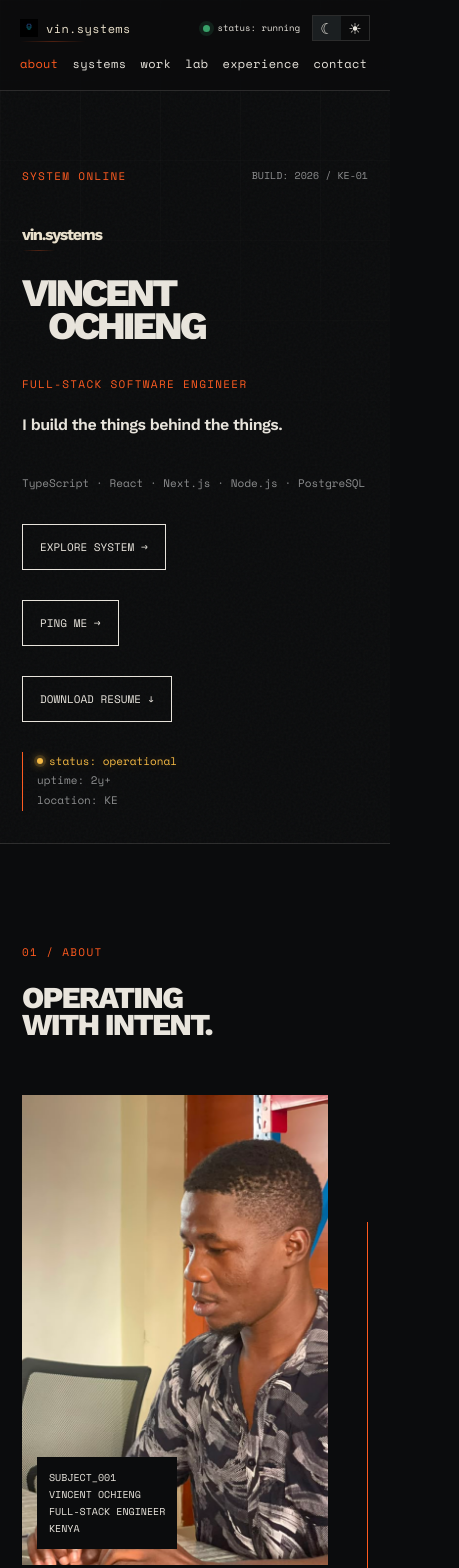
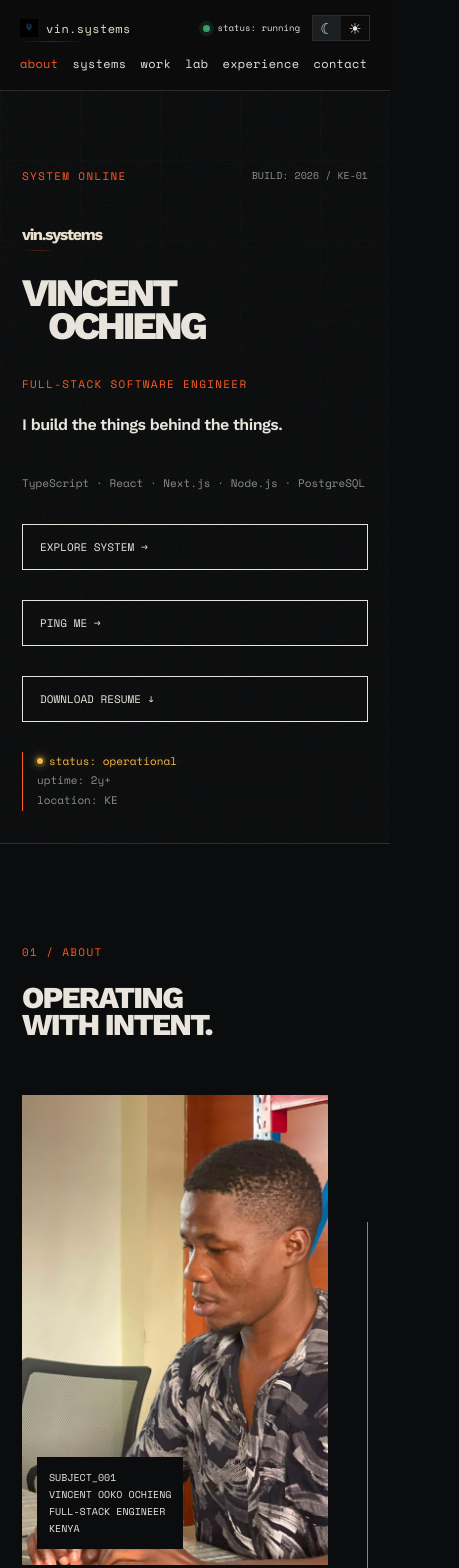
Before and after one commit to ochiengvincent-tech/vin.systems, a Next.js app: page / in a window 390 px wide. Shown: the top 1568 px of the page, 459 px wide, since content can reach past the window. Built offline with nearby package versions, Linux system fonts and the light colour scheme; no server answers.

Commit message:
Update portfolio SEO and resume

```diff
--- a/app/globals.css
+++ b/app/globals.css
@@ -352,6 +352,10 @@ body.light-mode .lab-row .section-status {
   text-decoration: none;
   cursor: pointer;
   transition: 0.25s ease;
+}
+.hero-action {
+  max-width: 100%;
+  white-space: nowrap;
 }
 .action:hover {
   background: var(--signal);
@@ -1033,6 +1037,7 @@ footer {
 }
 .footer-links {
   display: flex;
+  flex-wrap: wrap;
   gap: 17px;
 }
 .footer-links a {
@@ -1220,6 +1225,10 @@ footer {
     flex-direction: column;
     margin-top: 40px;
   }
+  .hero-action {
+    width: 100%;
+    justify-content: space-between;
+  }
   .about-grid,
   .system-layout,
   .featured {
--- a/app/layout.tsx
+++ b/app/layout.tsx
@@ -2,7 +2,8 @@ import type { Metadata } from "next";
 import { Work_Sans, Space_Mono } from "next/font/google";
 import "./globals.css";
 
-const siteUrl = process.env.NEXT_PUBLIC_SITE_URL ?? "https://vin.systems";
+const siteUrl =
+  process.env.NEXT_PUBLIC_SITE_URL ?? "https://vin-systems.vercel.app";
 
 const workSans = Work_Sans({
   subsets: ["latin"],
@@ -19,13 +20,13 @@ const spaceMono = Space_Mono({
 export const metadata: Metadata = {
   metadataBase: new URL(siteUrl),
   title: {
-    default: "Vincent Ochieng | Full-Stack Software Engineer",
-    template: "%s | Vincent Ochieng",
+    default: "Vincent Ooko Ochieng | Full-Stack Software Engineer",
+    template: "%s | Vincent Ooko Ochieng",
   },
   description:
-    "Vincent Ochieng is a Kenya-based full-stack software engineer building durable backend systems, web applications, and developer tools.",
+    "Vincent Ooko Ochieng is a Kenya-based full-stack software engineer building durable backend systems, web applications, and developer tools.",
   keywords: [
-    "Vincent Ochieng",
+    "Vincent Ooko Ochieng",
     "full-stack software engineer",
     "software engineer Kenya",
     "backend engineer",
@@ -36,30 +37,30 @@ export const metadata: Metadata = {
   alternates: {
     canonical: "/",
   },
-  authors: [{ name: "Vincent Ochieng", url: siteUrl }],
-  creator: "Vincent Ochieng",
+  authors: [{ name: "Vincent Ooko Ochieng", url: siteUrl }],
+  creator: "Vincent Ooko Ochieng",
   openGraph: {
     type: "website",
     url: siteUrl,
     siteName: "vin.systems",
-    title: "Vincent Ochieng | Full-Stack Software Engineer",
+    title: "Vincent Ooko Ochieng | Full-Stack Software Engineer",
     description:
-      "Portfolio of Vincent Ochieng, a Kenya-based full-stack software engineer building durable backend systems, web applications, and developer tools.",
+      "Portfolio of Vincent Ooko Ochieng, a Kenya-based full-stack software engineer building durable backend systems, web applications, and developer tools.",
     locale: "en_KE",
     images: [
       {
         url: "/vincent-ochieng.png",
         width: 800,
         height: 600,
-        alt: "Vincent Ochieng, full-stack software engineer",
+        alt: "Vincent Ooko Ochieng, full-stack software engineer",
       },
     ],
   },
   twitter: {
     card: "summary_large_image",
-    title: "Vincent Ochieng | Full-Stack Software Engineer",
+    title: "Vincent Ooko Ochieng | Full-Stack Software Engineer",
     description:
-      "Portfolio of Vincent Ochieng, a Kenya-based full-stack software engineer building durable backend systems, web applications, and developer tools.",
+      "Portfolio of Vincent Ooko Ochieng, a Kenya-based full-stack software engineer building durable backend systems, web applications, and developer tools.",
     images: ["/vincent-ochieng.png"],
   },
   robots: {
@@ -98,7 +99,7 @@ export default function RootLayout({
             __html: JSON.stringify({
               "@context": "https://schema.org",
               "@type": "Person",
-              name: "Vincent Ochieng",
+              name: "Vincent Ooko Ochieng",
               url: siteUrl,
               image: `${siteUrl}/vincent-ochieng.png`,
               jobTitle: "Full-Stack Software Engineer",
--- a/app/page.tsx
+++ b/app/page.tsx
@@ -12,6 +12,7 @@ import Image from "next/image";
 const email = "ookovincent616@gmail.com";
 const emailLink = `https://mail.google.com/mail/u/0/?view=cm&fs=1&tf=cm&to=${encodeURIComponent(email)}`;
 const whatsappLink = "https://wa.me/254727664787";
+const resumeHref = "/Vincent%20Ooko%20Ochieng%20-%20Resume.pdf";
 const currentYear = new Date().getFullYear();
 
 const metadataItems = [
@@ -70,6 +71,7 @@ const certificationItems = [
   ["Software Engineering Certificate", "REDUZER TRAINING INSTITUTE / 2026"],
   ["Digital Marketing Certificate", "ALEPH DIGITAL ACADEMY / 2023"],
   ["CyberOps Associate", "CISCO NETWORKING ACADEMY / 2024"],
+  ["KCSE", "2018"],
 ];
 
 const toolingItems = [
@@ -164,9 +166,9 @@ const footerLinks: LinkItem[] = [
   },
   {
     label: "Download Resume",
-    href: "/resume.pdf",
+    href: resumeHref,
     icon: <FileText size={14} strokeWidth={1.8} />,
-    download: "Vincent-Ochieng-Resume.pdf",
+    download: "Vincent-Ooko-Ochieng-Resume.pdf",
   },
   {
     label: "Email",
@@ -241,8 +243,8 @@ export default function Home() {
             </a>
             <a
               className="action hero-action"
-              href="/resume.pdf"
-              download="Vincent-Ochieng-Resume.pdf"
+              href={resumeHref}
+              download="Vincent-Ooko-Ochieng-Resume.pdf"
             >
               DOWNLOAD RESUME &darr;
             </a>
@@ -271,15 +273,16 @@ export default function Home() {
               <Image
                 className="portrait"
                 src="/vincent-ochieng.png"
-                alt="Portrait of Vincent Ochieng"
+                alt="Portrait of Vincent Ooko Ochieng"
                 width={800}
                 height={600}
+                sizes="(max-width: 800px) 100vw, 55vw"
                 loading="lazy"
               />
               <div className="subject-tag">
                 SUBJECT_001
                 <br />
-                VINCENT OCHIENG
+                VINCENT OOKO OCHIENG
                 <br />
                 FULL-STACK ENGINEER
                 <br />
--- a/app/robots.ts
+++ b/app/robots.ts
@@ -1,6 +1,7 @@
 import type { MetadataRoute } from "next";
 
-const siteUrl = process.env.NEXT_PUBLIC_SITE_URL ?? "https://vin.systems";
+const siteUrl =
+  process.env.NEXT_PUBLIC_SITE_URL ?? "https://vin-systems.vercel.app";
 
 export default function robots(): MetadataRoute.Robots {
   return {
--- a/app/sitemap.ts
+++ b/app/sitemap.ts
@@ -1,6 +1,7 @@
 import type { MetadataRoute } from "next";
 
-const siteUrl = process.env.NEXT_PUBLIC_SITE_URL ?? "https://vin.systems";
+const siteUrl =
+  process.env.NEXT_PUBLIC_SITE_URL ?? "https://vin-systems.vercel.app";
 
 export default function sitemap(): MetadataRoute.Sitemap {
   return [
```
Also changed, not shown: 2 other files (tests, documents, lock files or other folders).
